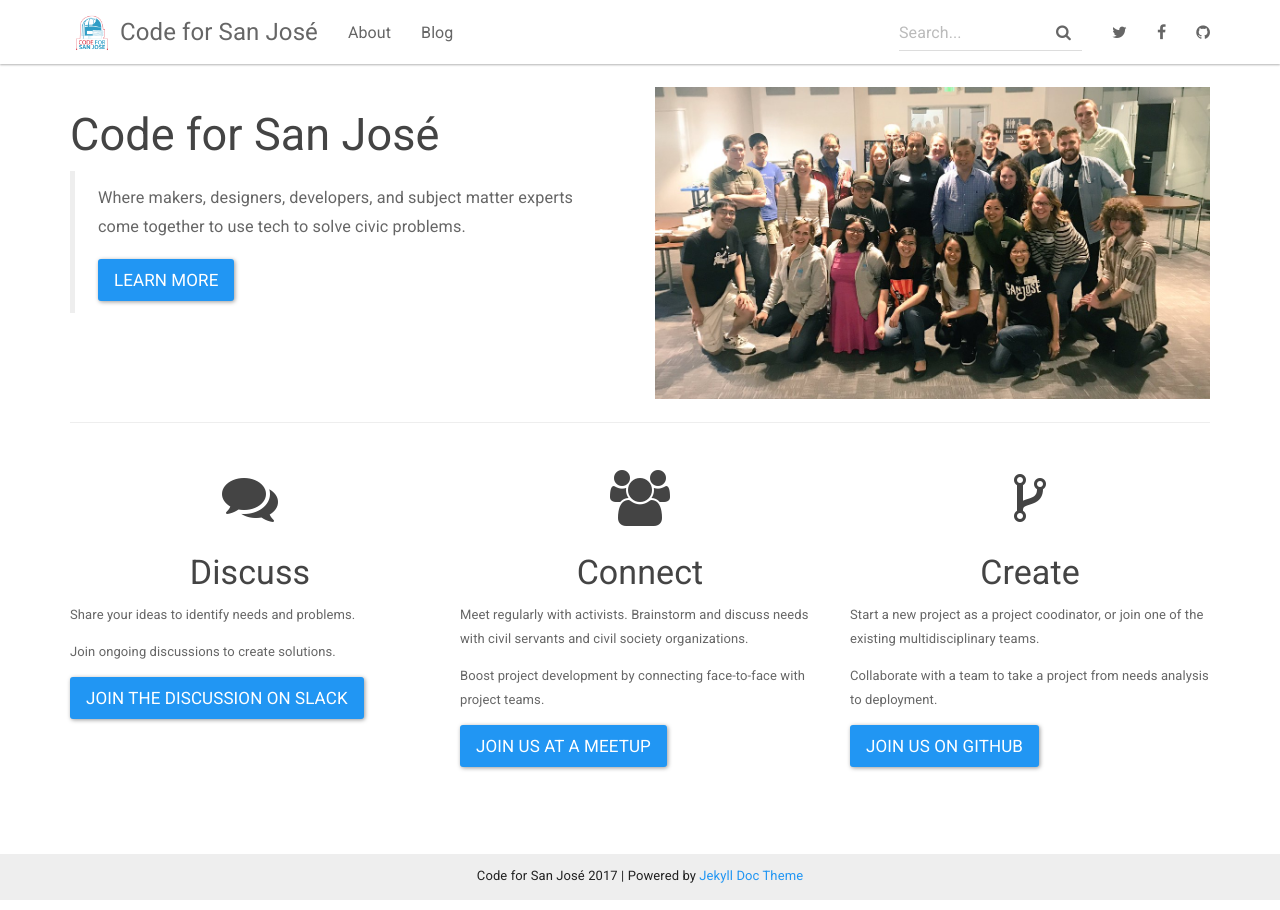
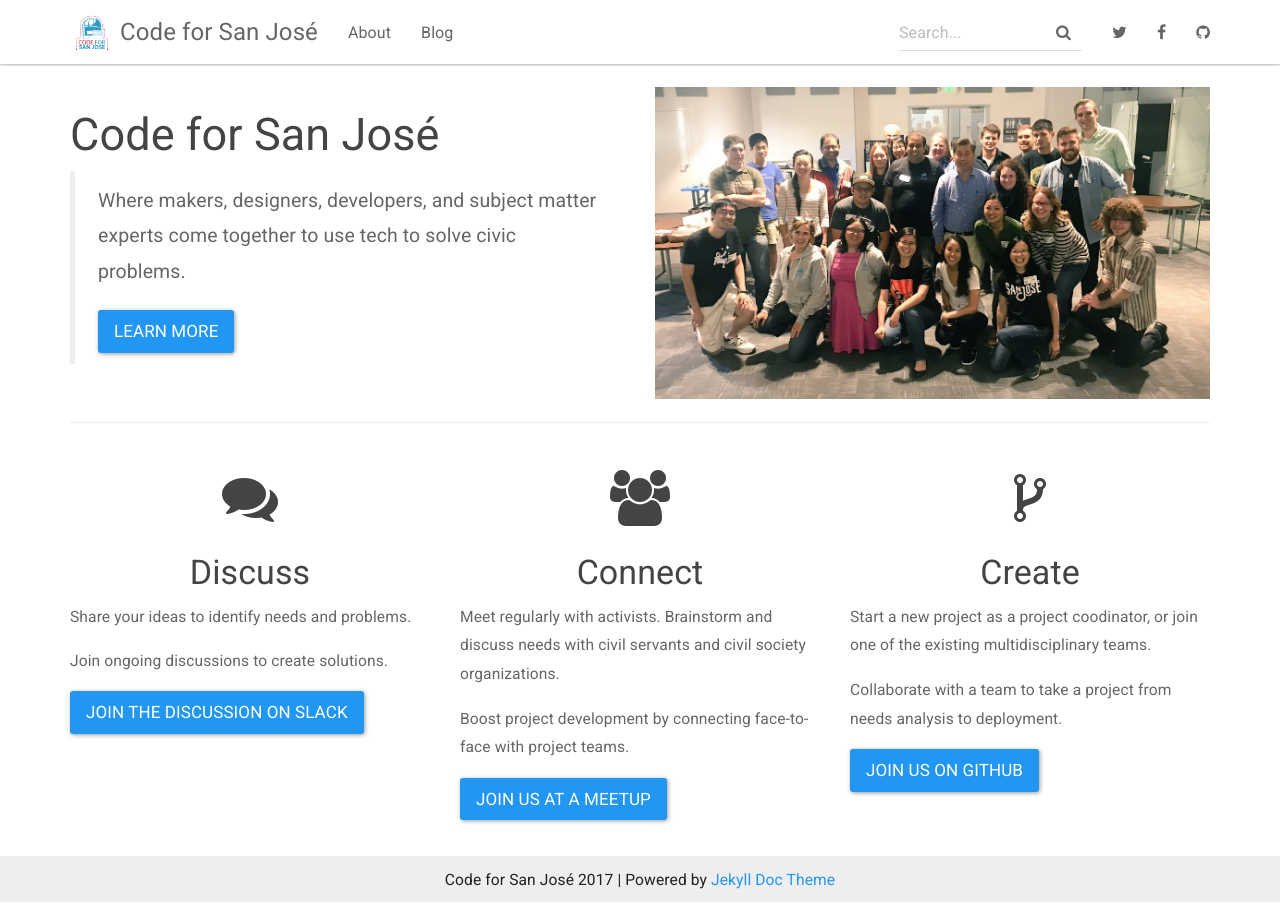
Before and after one commit to codeforsanjose/codeforsanjose.github.io, a Jekyll site: the page built from index.html, in a window 1280 px wide. Built offline with Jekyll 4.4.1, drawn with Linux system fonts in a browser that asks for light colours; nearby versions of some CDN libraries.

Commit message:
update font size

```diff
--- a/css/main.scss
+++ b/css/main.scss
@@ -29,6 +29,10 @@
 body {
   padding-top: $navbar-height + $navbar-margin-bottom;
   margin-bottom: 46px;
+}
+
+p {
+  font-size: 120%;
 }
 
 .navbar-brand{
```
